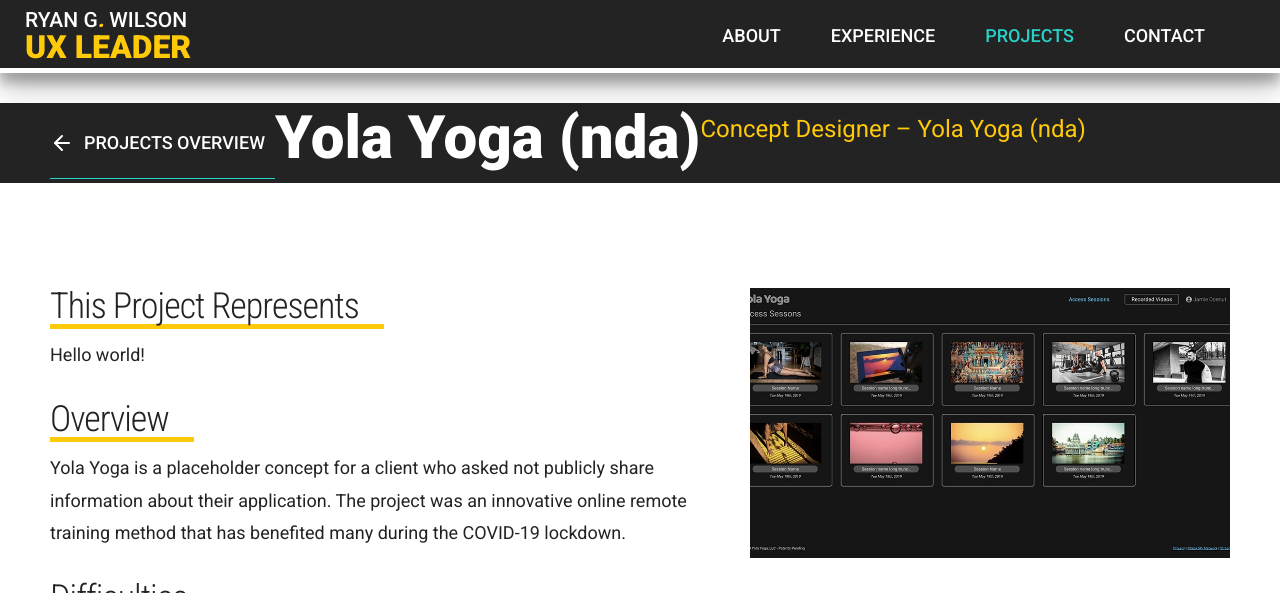
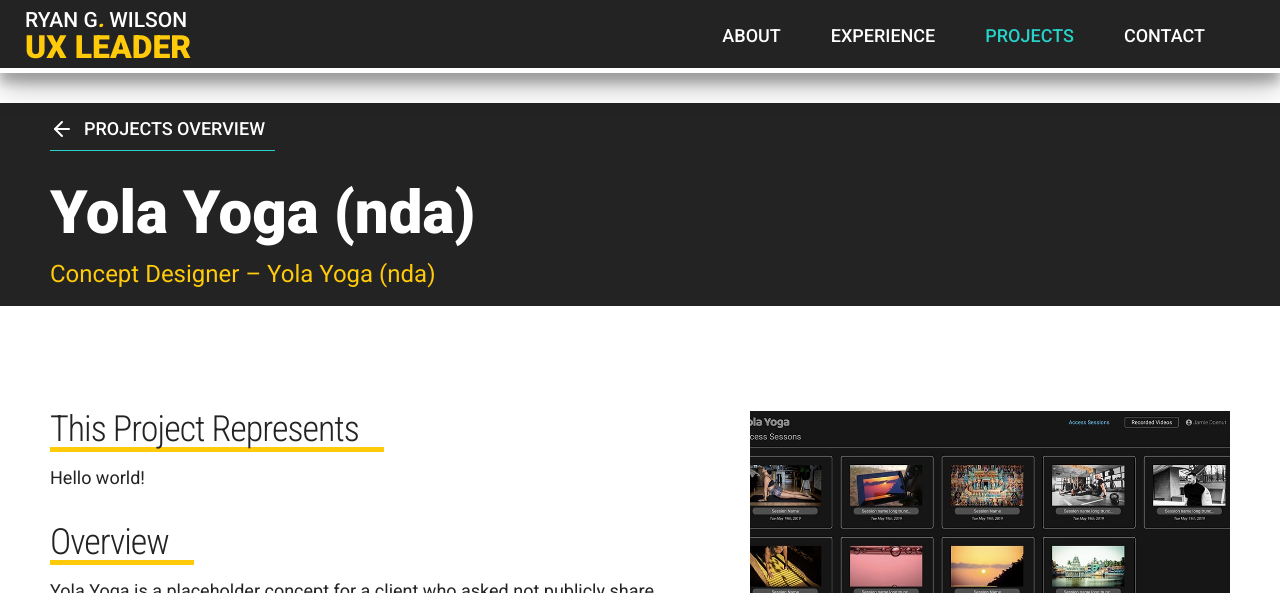
Before and after one commit to ryangwilson/ryangwilson.github.io, a Jekyll site: the page built from currently-unused/yola.md, in a window 1280 px wide and 1400 px high. Shown: the top 593 px of the window. Built offline with Jekyll 4.4.1, drawn with Linux system fonts in a browser that asks for light colours; some web fonts are replaced; grey boxes are pictures that could not be loaded.

Commit message:
adds flex-direction column to short-card

```diff
--- a/_sass/pon-cards.scss
+++ b/_sass/pon-cards.scss
@@ -26,6 +26,7 @@
     line-height: 1.8;
   }
   &.short-card {
+    flex-direction: column;
     padding: $scale-1 $scale-10;
     .subtitle {
       margin-bottom: $scale-1;
```
Also changed, not shown: 3 other files.
